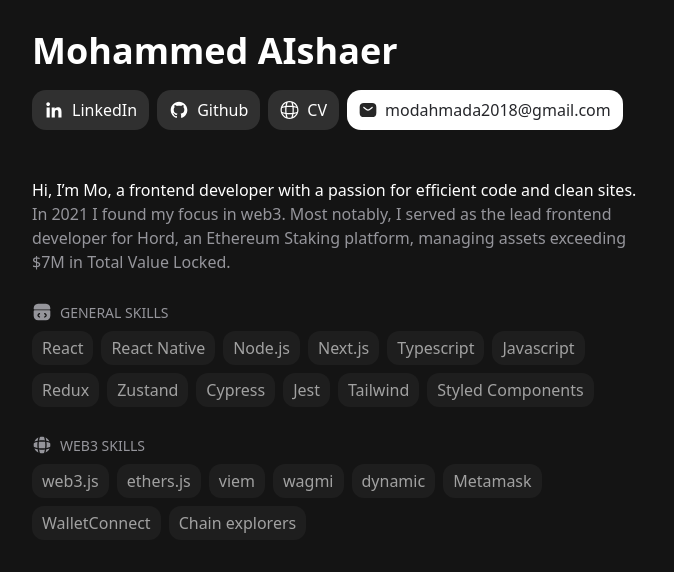
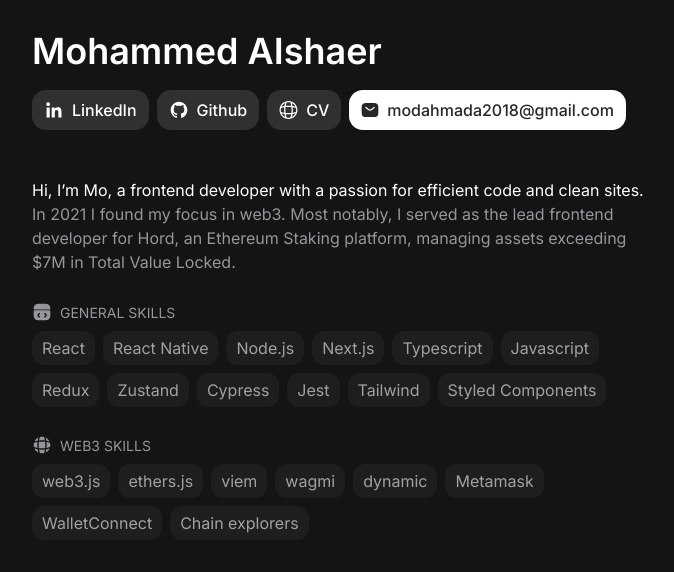
Before and after one commit to Mohammed-Mamoun98/wallet-connector, a React app: page / in a window 1280 px wide. Shown: the top 572 px of the page, without its empty margins (298-972 px from the left). Built offline with nearby package versions, Linux system fonts and the light colour scheme.

Commit message:
add intern font

```diff
--- a/public/index.html
+++ b/public/index.html
@@ -15,6 +15,13 @@
       user's mobile device or desktop. See https://developers.google.com/web/fundamentals/web-app-manifest/
     -->
     <link rel="manifest" href="%PUBLIC_URL%/manifest.json" />
+
+    <link rel="preconnect" href="https://fonts.googleapis.com" />
+    <link rel="preconnect" href="https://fonts.gstatic.com" crossorigin />
+    <link
+      href="https://fonts.googleapis.com/css2?family=Inter:wght@100..900&display=swap"
+      rel="stylesheet"
+    />
     <!--
       Notice the use of %PUBLIC_URL% in the tags above.
       It will be replaced with the URL of the `public` folder during the build.
--- a/src/App.scss
+++ b/src/App.scss
@@ -0,0 +1,3 @@
+* {
+  font-family: "Inter", sans-serif;
+}
```
